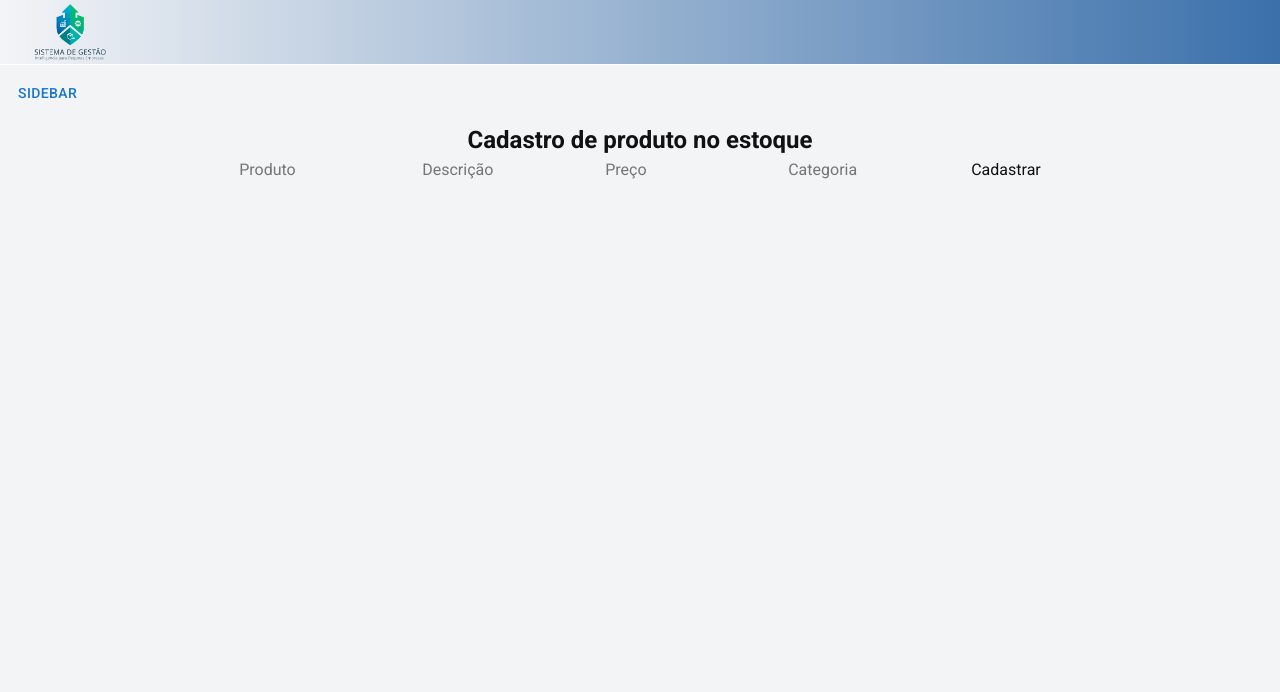
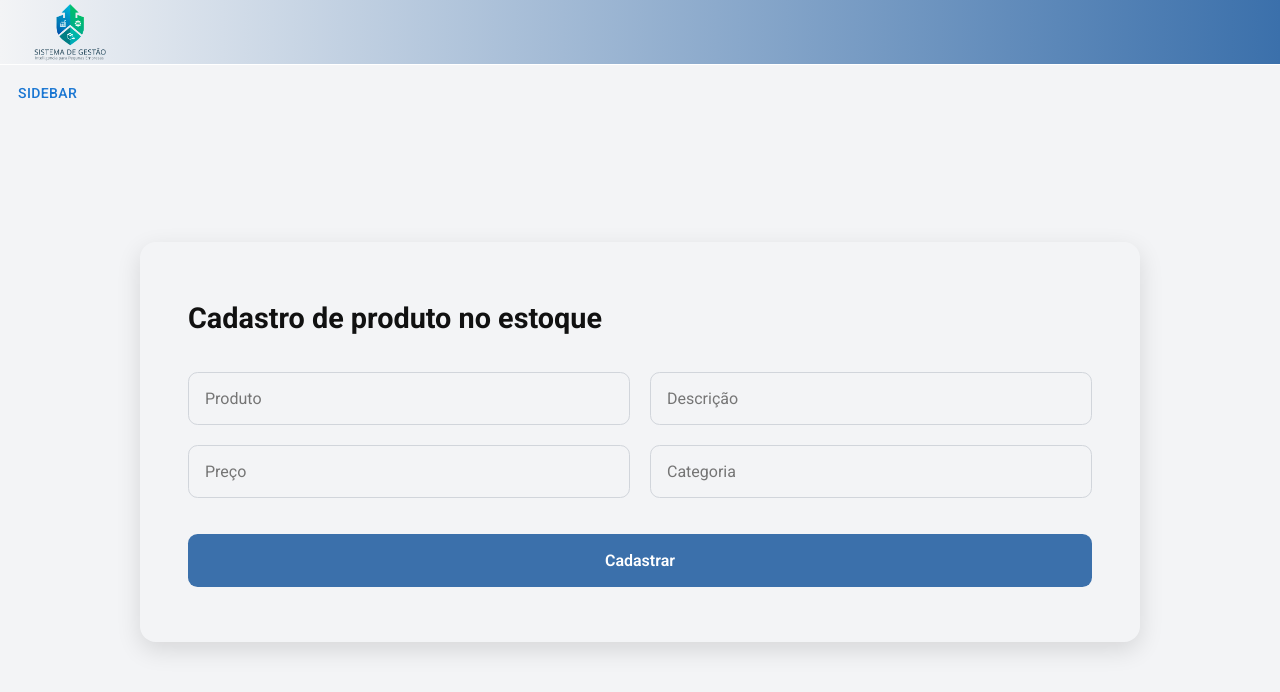
Before and after one commit to martinssluis/Gestao-de-Empresas-frontend, a React (Vite) app in the folder gestaoEmpresasFrontend/: page /app/stock in a window 1280 px wide. Shown: the top 692 px of the page. Built offline with nearby package versions, Linux system fonts and the light colour scheme.

Commit message:
style: customized stock page

```diff
--- a/gestaoEmpresasFrontend/src/pages/Stock/Stock.jsx
+++ b/gestaoEmpresasFrontend/src/pages/Stock/Stock.jsx
@@ -18,7 +18,7 @@ export default function Stock() {
       // mantém estado anterior
       ...prev,
       // atualiza dinamicamente o campo correspondente ao input
-      [stockName]: value,
+      [name]: value,
     }));
   }
 
--- a/gestaoEmpresasFrontend/src/pages/Stock/Stock.module.css
+++ b/gestaoEmpresasFrontend/src/pages/Stock/Stock.module.css
@@ -1,7 +1,78 @@
-.containerStock {
+.styleStock {
+  display: flex;
+  justify-content: center;
+  align-items: center;
+  padding: 1rem;
+  height: 80vh;
+}
+.containerStock{
+  width: 90vw;
+  max-width: 1000px;
+  height: auto;
+  min-height: 50vh;
+
+  padding: 2.5rem 3rem;
+  border-radius: 1rem;
+  box-shadow: 0 8px 24px rgba(0, 0, 0, 0.12);
+
   display: flex;
   flex-direction: column;
-  align-items: center;
-  width: 100%;
-  height: 100vh;
+  justify-content: center;
 }
+.h1{
+  margin-bottom: 2rem;
+  font-size: 1.8rem
+}
+.form {
+  display: grid;
+  grid-template-columns: 1fr 1fr;
+  gap: 1.25rem;
+}
+.inputs {
+  padding: 0.85rem 1rem;
+  border: 1px solid #d1d5db;
+  border-radius: 0.6rem;
+  font-size: 1rem;
+}
+.inputs:focus{
+  border-color: #3b70ab;
+  outline: none;
+  box-shadow: 0 0 0 2px rgba(99, 102, 241, 0.2);
+}
+.buttons {
+  grid-column: span 2;
+  margin-top: 1rem;
+
+  background: #3b70ab;
+  color: #ffffff;
+  font-weight: 600;
+  padding: 0.9rem;
+  border-radius: 0.6rem;
+  border: none;
+  cursor: pointer;
+  font-size: 1rem;
+  transition: background 0.2s ease;
+}
+
+.buttons:hover {
+  background: #234368;
+}
+@media (max-width: 768px) {
+  .collaboratorContainer {
+    width: 100%;
+    padding: 2rem 1.5rem;
+  }
+
+  .form {
+    grid-template-columns: 1fr;
+  }
+
+  .buttons {
+    grid-column: span 1;
+  }
+
+  .h1 {
+    font-size: 1.5rem;
+
+  }
+}
```
